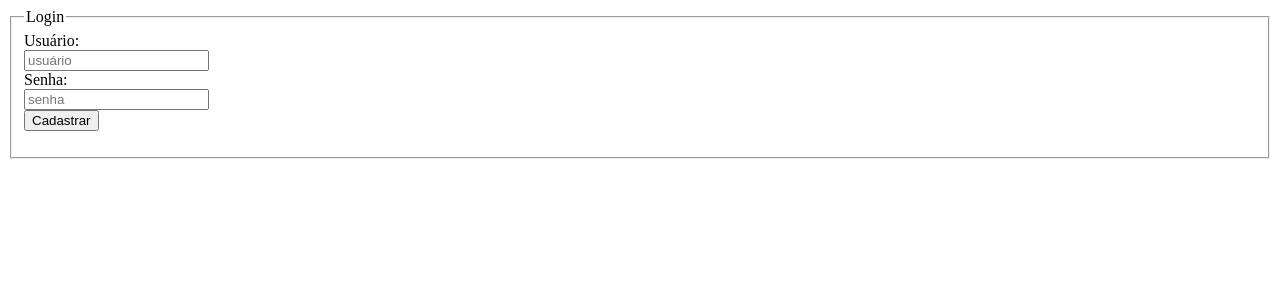
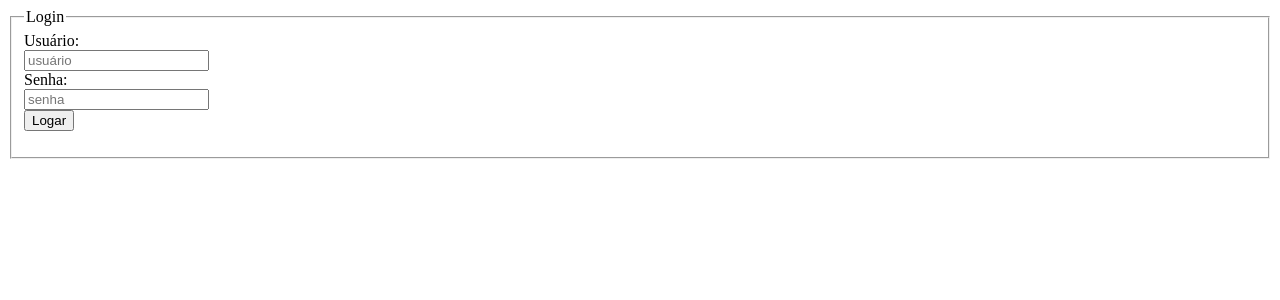
Before and after one commit to ricardosander/petshop, a PHP site: template view/login/login.php in a window 1280 px wide. Shown: the part 339-639 px from the top of the page. Run offline with PHP 8.4, Linux system fonts and the light colour scheme; the template is opened without the code that fills it, so the values that code supplies are empty.

Commit message:
Alterando nome do botão de login

```diff
--- a/view/login/login.php
+++ b/view/login/login.php
@@ -16,6 +16,6 @@
       </div>
     </div>
 
-    <button type="submit" class="btn btn-primary">Cadastrar</button>
+    <button type="submit" class="btn btn-primary">Logar</button>
   </form>
 </fieldset>
```
